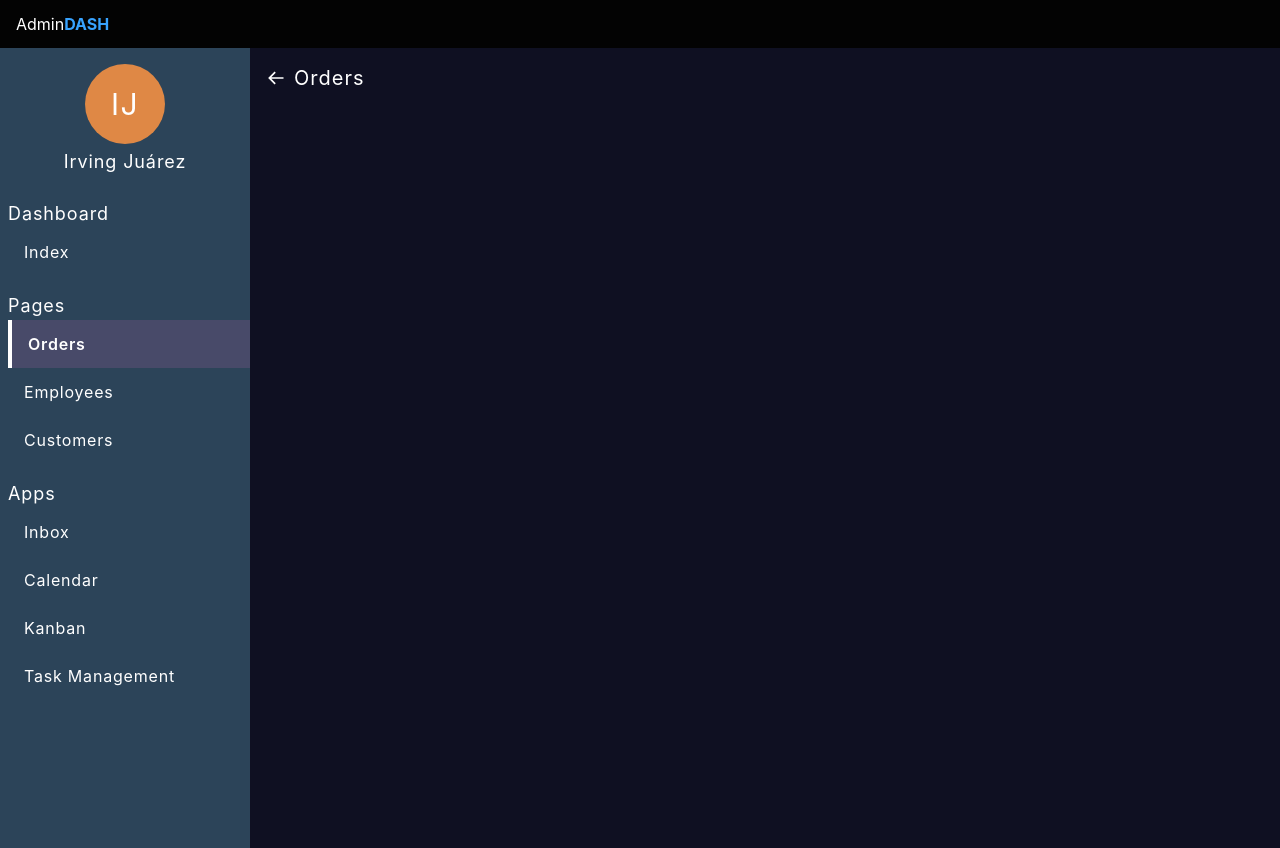
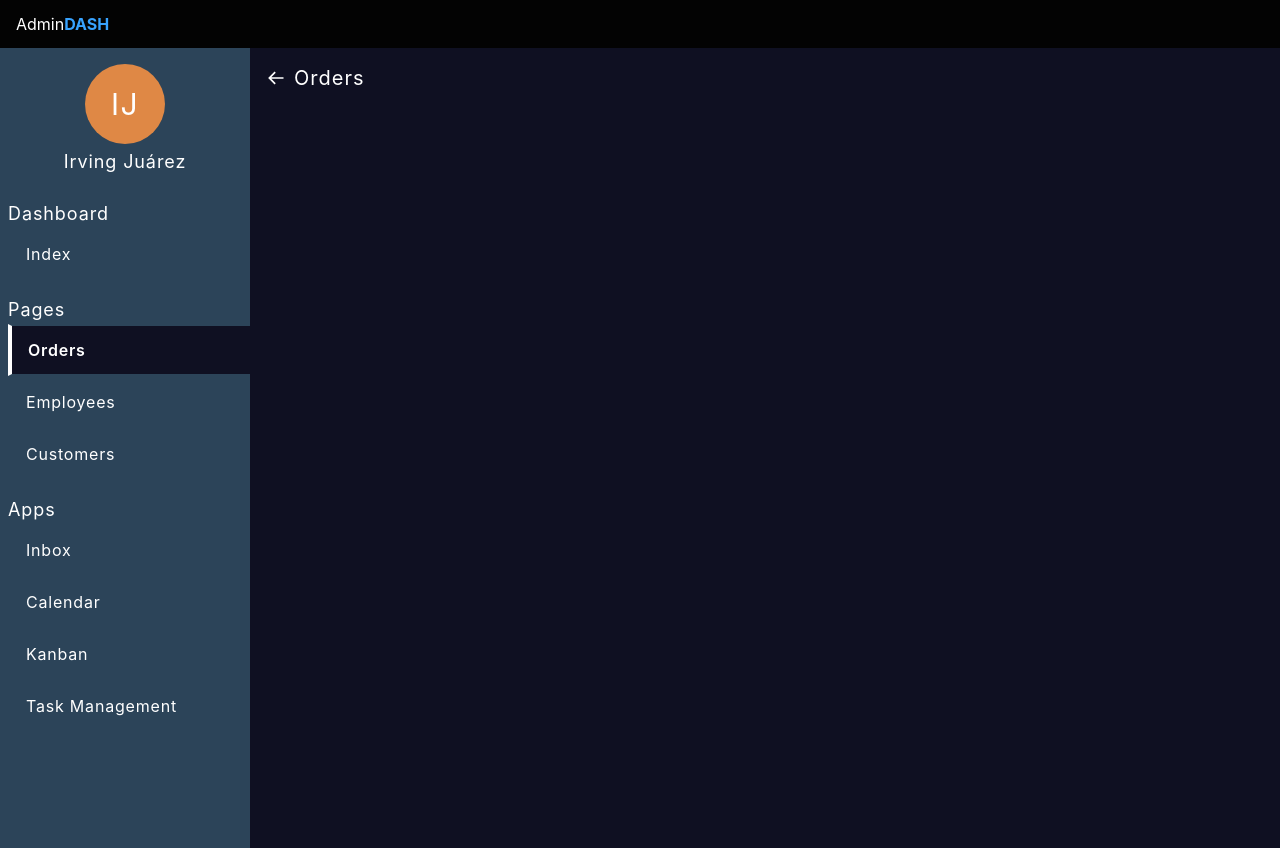
Before and after one commit to irvingvjuarez/admin-dash, a React (Vite) app: page /orders in a window 1280 px wide. Built offline with nearby package versions, Linux system fonts and the light colour scheme.

Commit message:
Styles added

```diff
--- a/src/containers/SidebarSection/index.tsx
+++ b/src/containers/SidebarSection/index.tsx
@@ -25,7 +25,7 @@ const SidebarSection: React.FC<SidebarSectionProps> = ({
         {items.group.map(item => (
           <Link to={item.url} key={item.id} onClick={toggle}>
             <li
-              className={`text-just-white text-thin tracking-wider py-3 px-4 ${setFocus("/" + item.url, pathname)}`}>
+              className={`text-just-white text-thin tracking-wider py-3 px-4 border-2 border-r-0 border-contrast-strong ${setFocus("/" + item.url, pathname)}`}>
               {item.title}
             </li>
           </Link>
--- a/src/index.css
+++ b/src/index.css
@@ -16,7 +16,7 @@
 }
 
 .onfocus{
-  @apply border-l-2 bg-primary-clear-super font-semibold lg:border-l-4;
+  @apply border-l-just-white bg-primary font-semibold lg:border-l-4;
 }
 
 .chart{
--- a/src/services/setFocus.ts
+++ b/src/services/setFocus.ts
@@ -1 +1,4 @@
-export const setFocus = (path: string, pathname: string) => path === pathname ? "onfocus" : "hover:bg-primary-clear-super"
+export const setFocus = (path: string, pathname: string) => {
+  if(path === pathname) return "onfocus"
+  return "hover:border-just-white"
+}
```
